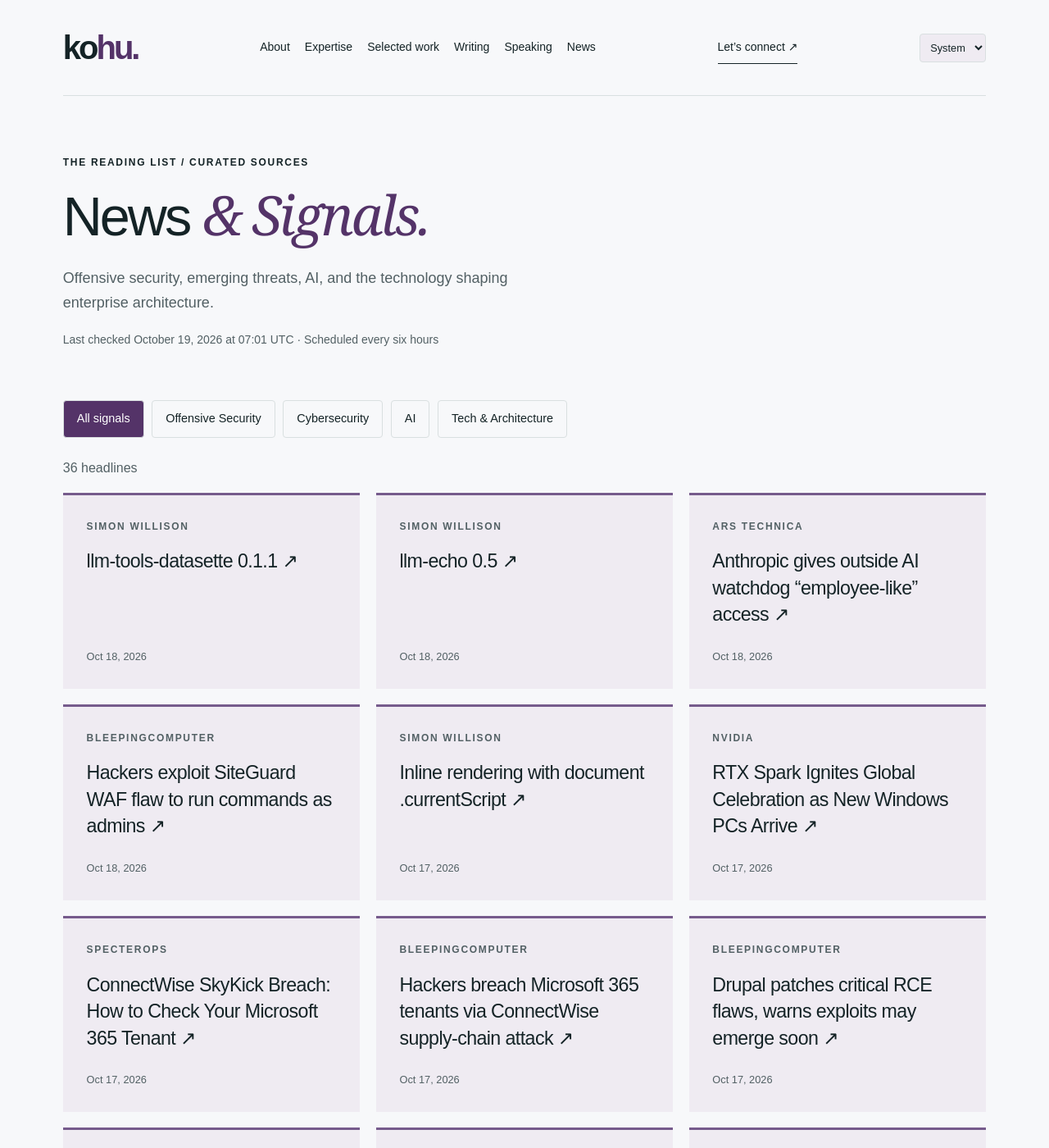
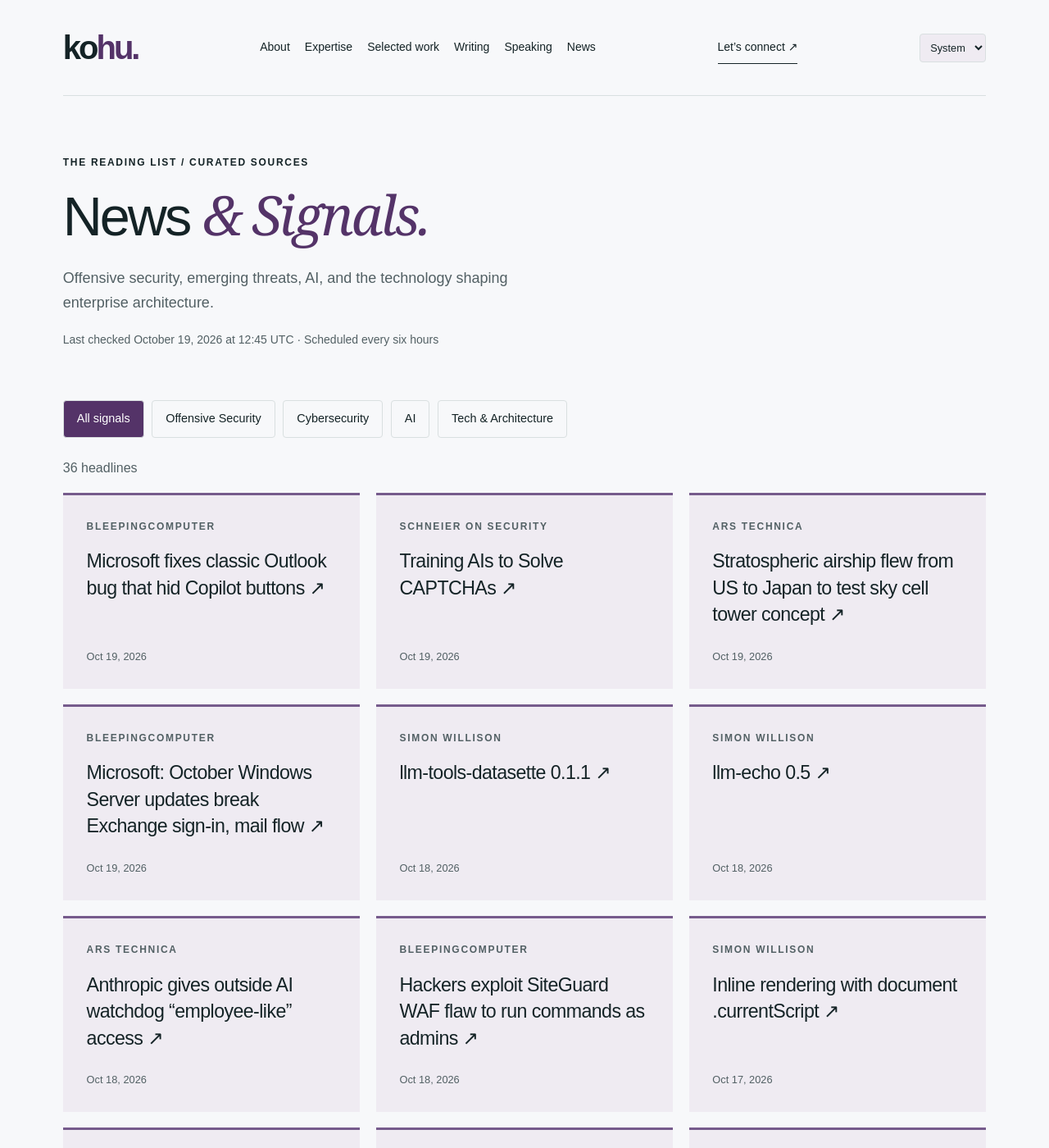
Before and after one commit to hntk/hntk.github.io, a Jekyll site: the page built from news/index.html, in a window 1280 px wide and 1400 px high. Shown: the whole window at 82% size. Built offline with Jekyll 4.4.1, drawn with Linux system fonts in a browser that asks for light colours; part of the change alters nothing that is shown; some of the changed text lies outside the part shown.

Commit message:
Refresh News and Signals

```diff
--- a/_data/news.json
+++ b/_data/news.json
@@ -1,6 +1,38 @@
 {
-  "updated": "2026-10-19T07:01:33.609197+00:00",
+  "updated": "2026-10-19T12:45:42.804326+00:00",
   "items": [
+    {
+      "title": "Microsoft fixes classic Outlook bug that hid Copilot buttons",
+      "url": "https://www.bleepingcomputer.com/news/microsoft/microsoft-fixes-bug-that-hid-copilot-buttons-in-classic-outlook/",
+      "published": "2026-10-19T12:44:44+00:00",
+      "source": "BleepingComputer",
+      "source_id": "bleepingcomputer",
+      "category": "cybersecurity"
+    },
+    {
+      "title": "Training AIs to Solve CAPTCHAs",
+      "url": "https://www.schneier.com/blog/archives/2026/10/training-ais-to-solve-captchas.html",
+      "published": "2026-10-19T11:07:43+00:00",
+      "source": "Schneier on Security",
+      "source_id": "schneier",
+      "category": "cybersecurity"
+    },
+    {
+      "title": "Stratospheric airship flew from US to Japan to test sky cell tower concept",
+      "url": "https://arstechnica.com/gadgets/2026/10/trans-pacific-journey-tested-stratospheric-cell-tower-concept-in-japan/",
+      "published": "2026-10-19T11:05:49+00:00",
+      "source": "Ars Technica",
+      "source_id": "ars-technica",
+      "category": "tech-architecture"
+    },
+    {
+      "title": "Microsoft: October Windows Server updates break Exchange sign-in, mail flow",
+      "url": "https://www.bleepingcomputer.com/news/microsoft/microsoft-october-windows-server-updates-cause-exchange-issues/",
+      "published": "2026-10-19T08:58:41+00:00",
+      "source": "BleepingComputer",
+      "source_id": "bleepingcomputer",
+      "category": "cybersecurity"
+    },
     {
       "title": "llm-tools-datasette 0.1.1",
       "url": "https://simonwillison.net/2026/Oct/18/llm-tools-datasette/",
@@ -58,22 +90,6 @@
       "category": "offensive-security"
     },
     {
-      "title": "Hackers breach Microsoft 365 tenants via ConnectWise supply-chain attack",
-      "url": "https://www.bleepingcomputer.com/news/security/hackers-breach-microsoft-365-tenants-via-connectwise-supply-chain-attack/",
-      "published": "2026-10-17T15:18:51+00:00",
-      "source": "BleepingComputer",
-      "source_id": "bleepingcomputer",
-      "category": "cybersecurity"
-    },
-    {
-      "title": "Drupal patches critical RCE flaws, warns exploits may emerge soon",
-      "url": "https://www.bleepingcomputer.com/news/security/drupal-patches-critical-rce-flaws-warns-exploits-may-emerge-soon/",
-      "published": "2026-10-17T14:32:48+00:00",
-      "source": "BleepingComputer",
-      "source_id": "bleepingcomputer",
-      "category": "cybersecurity"
-    },
-    {
       "title": "Encryption Is Getting Squeezed From All Sides",
       "url": "https://www.wired.com/story/kernel-panic-encryption-is-getting-squeezed-from-all-sides/",
       "published": "2026-10-17T12:00:00+00:00",
@@ -85,14 +101,6 @@
       "title": "Science says your boss should talk less in meetings",
       "url": "https://arstechnica.com/science/2026/10/science-says-your-boss-should-talk-less-in-meetings/",
       "published": "2026-10-17T11:15:11+00:00",
-      "source": "Ars Technica",
-      "source_id": "ars-technica",
-      "category": "tech-architecture"
-    },
-    {
-      "title": "Why BioWare's Neverwinter Nights still has thousands of active players",
-      "url": "https://arstechnica.com/gaming/2026/10/why-biowares-neverwinter-nights-still-has-thousands-of-active-players/",
-      "published": "2026-10-17T11:00:21+00:00",
       "source": "Ars Technica",
       "source_id": "ars-technica",
       "category": "tech-architecture"
@@ -226,14 +234,6 @@
       "category": "cybersecurity"
     },
     {
-      "title": "Upcoming Speaking Engagements",
-      "url": "https://www.schneier.com/blog/archives/2026/10/upcoming-speaking-engagements-61.html",
-      "published": "2026-10-14T16:02:17+00:00",
-      "source": "Schneier on Security",
-      "source_id": "schneier",
-      "category": "cybersecurity"
-    },
-    {
       "title": "Be the Architect: Intentional AI Engagement for Cybersecurity Engineering",
       "url": "https://specterops.io/blog/2026/10/14/ai-engagement-for-cybersecurity-engineering/",
       "published": "2026-10-14T16:00:00+00:00",
@@ -295,79 +295,79 @@
       "id": "ars-technica",
       "name": "Ars Technica",
       "status": "ok",
-      "last_success": "2026-10-19T07:01:33.609197+00:00"
+      "last_success": "2026-10-19T12:45:42.804326+00:00"
     },
     {
       "id": "bleepingcomputer",
       "name": "BleepingComputer",
       "status": "ok",
-      "last_success": "2026-10-19T07:01:33.609197+00:00"
+      "last_success": "2026-10-19T12:45:42.804326+00:00"
     },
     {
       "id": "cloudflare",
       "name": "Cloudflare",
       "status": "ok",
-      "last_success": "2026-10-19T07:01:33.609197+00:00"
+      "last_success": "2026-10-19T12:45:42.804326+00:00"
     },
     {
       "id": "dark-reading",
       "name": "Dark Reading",
       "status": "ok",
-      "last_success": "2026-10-19T07:01:33.609197+00:00"
+      "last_success": "2026-10-19T12:45:42.804326+00:00"
     },
     {
       "id": "hugging-face",
       "name": "Hugging Face",
       "status": "ok",
-      "last_success": "2026-10-19T07:01:33.609197+00:00"
+      "last_success": "2026-10-19T12:45:42.804326+00:00"
     },
     {
       "id": "microsoft-research",
       "name": "Microsoft Research",
       "status": "ok",
-      "last_success": "2026-10-19T07:01:33.609197+00:00"
+      "last_success": "2026-10-19T12:45:42.804326+00:00"
     },
     {
       "id": "nvidia",
       "name": "NVIDIA",
       "status": "ok",
-      "last_success": "2026-10-19T07:01:33.609197+00:00"
+      "last_success": "2026-10-19T12:45:42.804326+00:00"
     },
     {
       "id": "portswigger",
       "name": "PortSwigger Research",
       "status": "ok",
-      "last_success": "2026-10-19T07:01:33.609197+00:00"
+      "last_success": "2026-10-19T12:45:42.804326+00:00"
     },
     {
       "id": "schneier",
       "name": "Schneier on Security",
       "status": "ok",
-      "last_success": "2026-10-19T07:01:33.609197+00:00"
+      "last_success": "2026-10-19T12:45:42.804326+00:00"
     },
     {
       "id": "simon-willison",
       "name": "Simon Willison",
       "status": "ok",
-      "last_success": "2026-10-19T07:01:33.609197+00:00"
+      "last_success": "2026-10-19T12:45:42.804326+00:00"
     },
     {
       "id": "specterops",
       "name": "SpecterOps",
       "status": "ok",
-      "last_success": "2026-10-19T07:01:33.609197+00:00"
+      "last_success": "2026-10-19T12:45:42.804326+00:00"
     },
     {
       "id": "trail-of-bits",
       "name": "Trail of Bits",
       "status": "ok",
-      "last_success": "2026-10-19T07:01:33.609197+00:00"
+      "last_success": "2026-10-19T12:45:42.804326+00:00"
     },
     {
       "id": "wired",
       "name": "WIRED Security",
       "status": "ok",
-      "last_success": "2026-10-19T07:01:33.609197+00:00"
+      "last_success": "2026-10-19T12:45:42.804326+00:00"
     }
   ]
 }
```
